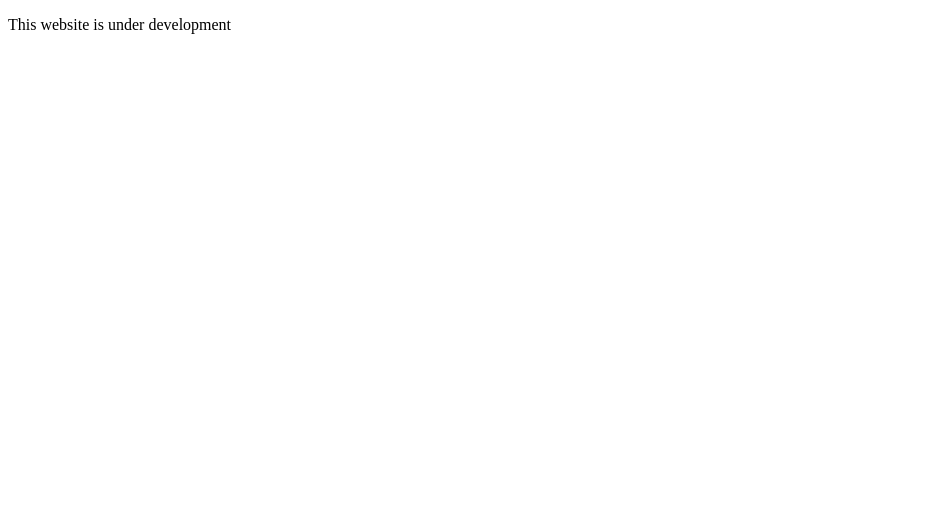
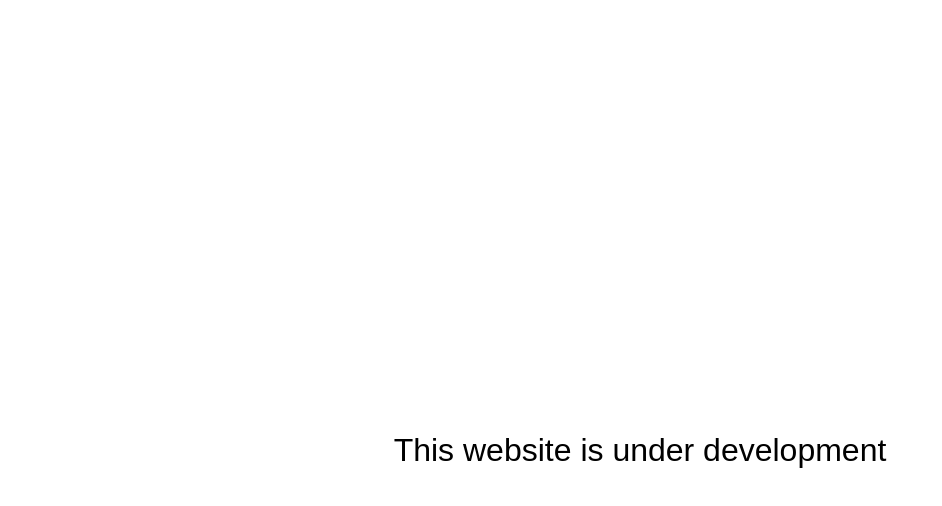
Before and after one commit to noname390/noname390.github.io, a plain HTML site: page index.html in a window 1280 px wide. Shown: the whole page, without its empty margins (0-942 px from the left). Drawn offline with Linux system fonts and the light colour scheme.

Commit message:
Update index.html

```diff
--- a/index.html
+++ b/index.html
@@ -2,6 +2,15 @@
 <html>
   <head>
     <title>Sapporo Ningyo</title>
+    <style>
+    p {
+      font-family: Arial, sans-serif;
+      font-size: 32px;
+      position: relative;
+      text-align: center;
+      top: 400px;
+    }
+    </style>
   </head>
   <body>
     <p>This website is under development</p>
```
